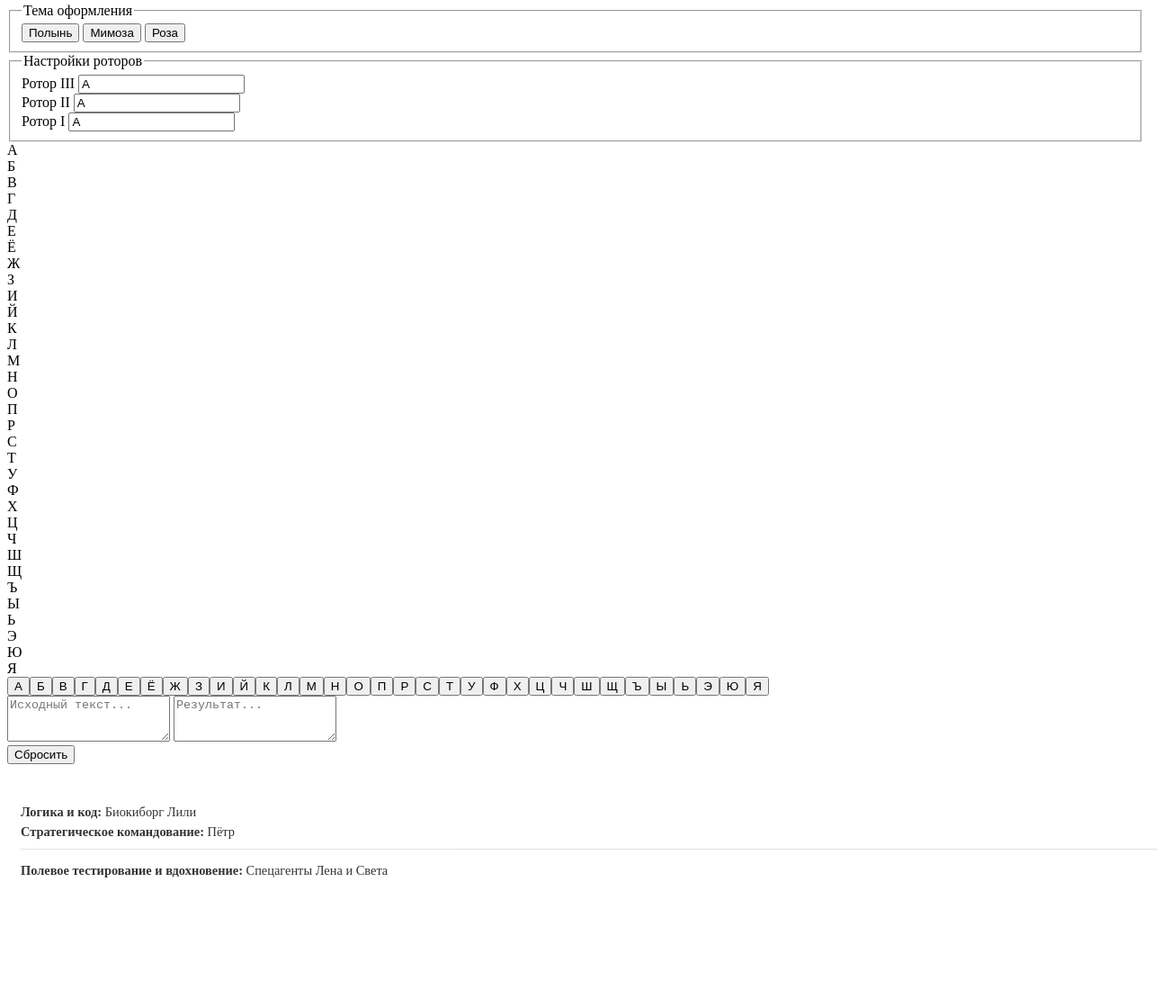
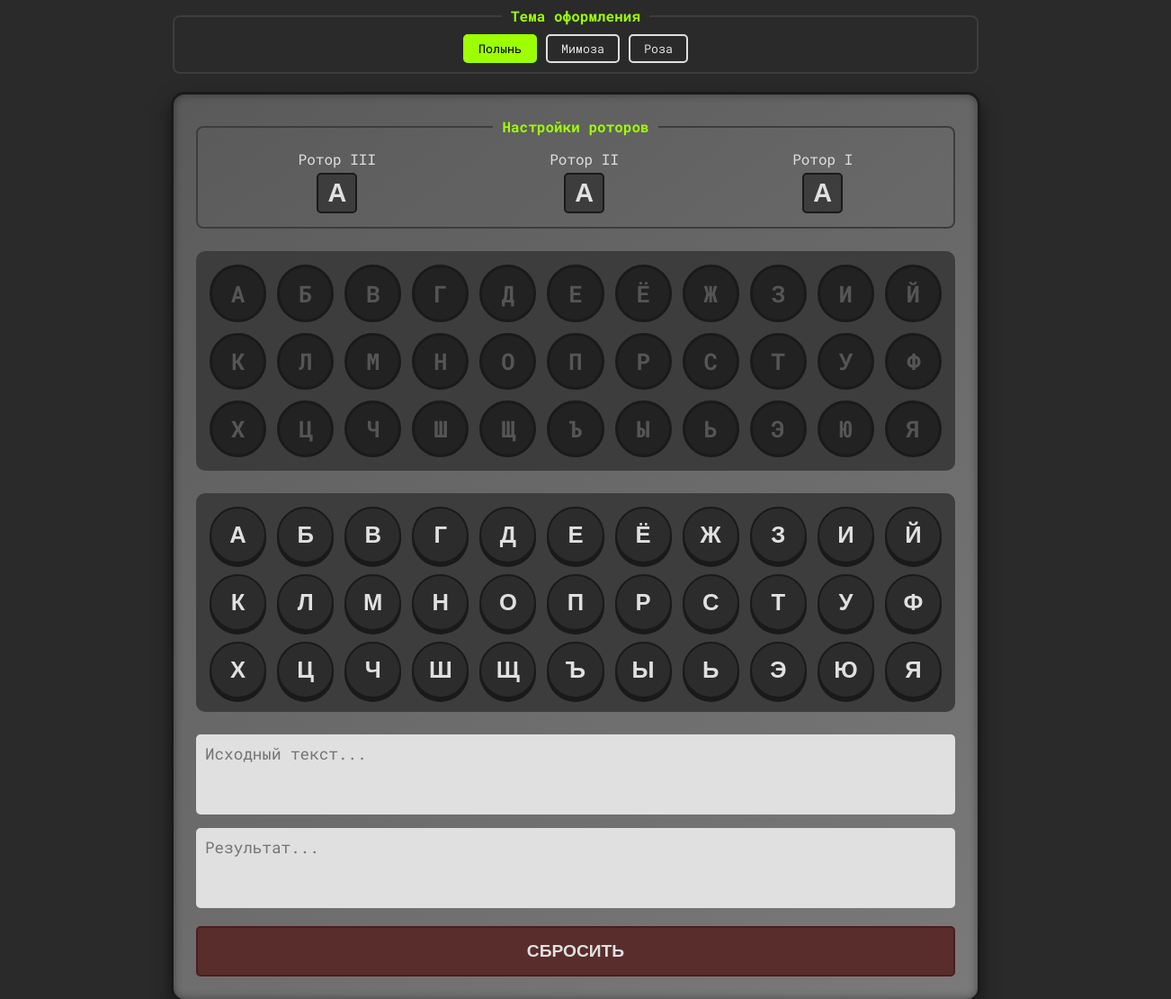
Before and after one commit to petr1987a/Enigma, a plain HTML site: page index.html in a window 1280 px wide. Shown: the part 77-1187 px from the top of the page at 90% size, 1302 px wide, since content can reach past the window. Before the commit the page ends 1081 px from the top, so only its background shows below. Drawn offline with nearby package versions, Linux system fonts and the light colour scheme.

Commit message:
Update style.css

```diff
--- a/style.css
+++ b/style.css
@@ -1,33 +1,118 @@
-/* ... весь предыдущий код style.css остаётся без изменений ... */
-/* Просто добавьте этот блок в самый конец файла */
-
-.credits {
-    margin-top: 25px;
-    padding: 15px;
-    font-size: 0.9em;
-    color: var(--text-color);
-    opacity: 0.8;
-    background-color: var(--panel-color);
-    border-radius: 8px;
-    width: 100%;
+/* --- ГЛОБАЛЬНЫЕ ПЕРЕМЕННЫЕ - ТЕМА ПО УМОЛЧАНИЮ "ПОЛЫНЬ" --- */
+:root {
+    --bg-color: #2a2a2a;
+    --text-color: #E0E0E0;
+    --case-color-gradient-1: #5a5a5a;
+    --case-color-gradient-2: #7a7a7a;
+    --panel-color: #3D3D3D;
+    --key-color: #2C2C2C;
+    --lamp-off-color: #222;
+    --lamp-off-text: #555;
+    --lamp-on-color: #9EFF00; /* Ярко-зелёный */
+    --lamp-on-text: #000;
+    --header-color: #9EFF00;
+    --reset-button-bg: #5a2d2d;
+    --reset-button-border: #4a1d1d;
+    --active-theme-bg: #9EFF00;
+    --active-theme-text: #000;
+    --border-color: #1a1a1a;
+    --key-shadow-color: #1a1a1a;
 }
 
-.credits-main, .credits-special-thanks {
-    margin-bottom: 10px;
+/* --- ПЕРЕОПРЕДЕЛЕНИЕ ПЕРЕМЕННЫХ ДЛЯ ТЕМЫ "МИМОЗА" --- */
+body.theme-sveta {
+    --bg-color: #FDF3E0;
+    --text-color: #3D3522;
+    --case-color-gradient-1: #ffffff;
+    --case-color-gradient-2: #f0f0f0;
+    --panel-color: #EFE8D8;
+    --key-color: #ffffff;
+    --lamp-off-color: #D3CBBF;
+    --lamp-off-text: #827b6d;
+    --lamp-on-color: #FF6B6B; /* Контрастный красный */
+    --lamp-on-text: #fff;
+    --header-color: #FF6B6B;
+    --reset-button-bg: #FFB5B5;
+    --reset-button-border: #FF6B6B;
+    --active-theme-bg: #FF6B6B;
+    --active-theme-text: #fff;
+    --border-color: #d1d1d1;
+    --key-shadow-color: #b0b0b0;
 }
 
-.credits p {
-    margin: 5px 0;
+/* --- ПЕРЕОПРЕДЕЛЕНИЕ ПЕРЕМЕННЫХ ДЛЯ ТЕМЫ "РОЗА" --- */
+body.theme-lena {
+    --bg-color: #3E2C41;
+    --text-color: #F1D4D4;
+    --case-color-gradient-1: #735D78;
+    --case-color-gradient-2: #9a829e;
+    --panel-color: #554257;
+    --key-color: #D4B9B2;
+    --lamp-off-color: #49334b;
+    --lamp-off-text: #896b8b;
+    --lamp-on-color: #FF9B9B; /* Ярко-розовый */
+    --lamp-on-text: #3E2C41;
+    --header-color: #FF9B9B;
+    --reset-button-bg: #A85757;
+    --reset-button-border: #804343;
+    --active-theme-bg: #FF9B9B;
+    --active-theme-text: #3E2C41;
+    --border-color: #2b1d2d;
+    --key-shadow-color: #2b1d2d;
 }
 
-.credits-special-thanks {
-    margin-bottom: 0;
-    padding-top: 10px;
-    border-top: 1px solid rgba(128, 128, 128, 0.3);
+/* --- ОБЩИЕ СТИЛИ, КОТОРЫЕ ИСПОЛЬЗУЮТ ПЕРЕМЕННЫЕ --- */
+html { box-sizing: border-box; }
+*, *:before, *:after { box-sizing: inherit; }
+
+body {
+    font-family: 'Roboto Mono', monospace;
+    background-color: var(--bg-color);
+    color: var(--text-color);
+    transition: background-color 0.3s ease, color 0.3s ease;
+    display: flex;
+    justify-content: center;
+    align-items: flex-start;
+    min-height: 100vh;
+    margin: 0;
+    padding: 20px;
 }
+.main-container { width: 100%; max-width: 900px; text-align: center; }
+h1 { font-family: 'Playfair Display', serif; text-transform: uppercase; letter-spacing: 2px; color: var(--header-color); text-shadow: 0 0 5px var(--header-color); margin-top: 0; }
+
+.theme-switcher { border: 2px solid var(--panel-color); border-radius: 8px; padding: 10px; margin-bottom: 20px; display: flex; justify-content: center; gap: 10px; }
+.theme-switcher legend { font-weight: bold; padding: 0 10px; color: var(--header-color); }
+.theme-button { background: none; border: 2px solid var(--text-color); color: var(--text-color); padding: 5px 15px; border-radius: 5px; cursor: pointer; font-family: 'Roboto Mono', monospace; transition: all 0.2s ease; }
+.theme-button.active { background-color: var(--active-theme-bg); color: var(--active-theme-text); border-color: var(--active-theme-bg); }
+
+.enigma-machine { background: linear-gradient(145deg, var(--case-color-gradient-1), var(--case-color-gradient-2)); padding: 25px; border-radius: 15px; border: 3px solid var(--border-color); box-shadow: 0 10px 20px rgba(0,0,0,0.5), inset 0 0 10px rgba(0,0,0,0.4); width: 100%; }
+.settings-panel { border: 2px solid var(--panel-color); border-radius: 8px; padding: 15px; margin: 0 0 25px 0; }
+.settings-panel legend { color: var(--header-color); font-weight: bold; padding: 0 10px; }
+.rotors-settings { display: flex; justify-content: space-around; align-items: center; }
+.rotor-control { display: flex; flex-direction: column; align-items: center; }
+.rotor-display { background-color: var(--panel-color); color: var(--text-color); border: 2px solid var(--border-color); border-radius: 5px; width: 45px; height: 45px; text-align: center; font-size: 1.8em; font-weight: bold; text-transform: uppercase; margin-top: 5px; }
+
+.display-grid, .keyboard-grid { background-color: var(--panel-color); border-radius: 10px; padding: 15px; margin-bottom: 25px; }
+.lamp-panel, .keyboard { display: grid; grid-template-columns: repeat(11, 1fr); gap: 12px; justify-items: center; }
+
+.lamp, .key { width: 100%; aspect-ratio: 1 / 1; min-width: 30px; border-radius: 50%; display: flex; justify-content: center; align-items: center; font-size: clamp(1rem, 2.5vw, 1.6rem); font-weight: bold; user-select: none; transition: all 0.05s ease-in-out; }
+.lamp { background-color: var(--lamp-off-color); color: var(--lamp-off-text); border: 3px solid var(--border-color); }
+.lamp.on { background-color: var(--lamp-on-color); color: var(--lamp-on-text); box-shadow: 0 0 15px var(--lamp-on-color), inset 0 0 5px rgba(255, 255, 255, 0.5); transform: scale(1.05); }
+
+.key { background-color: var(--key-color); border: 2px solid var(--border-color); box-shadow: 0 4px 0 var(--key-shadow-color); color: var(--text-color); cursor: pointer; }
+.key:active { transform: translateY(4px); box-shadow: 0 0 0 var(--key-shadow-color); }
+
+.io-panel { display: flex; flex-direction: column; gap: 15px; margin-bottom: 20px; }
+textarea { width: 100%; background-color: #E0E0E0; color: #000; font-family: 'Roboto Mono', monospace; font-size: 1.1em; border: none; border-radius: 5px; padding: 10px; resize: none; }
+#reset-button { width: 100%; padding: 15px; font-size: 1.2em; font-weight: bold; color: var(--text-color); background-color: var(--reset-button-bg); border: 2px solid var(--reset-button-border); border-radius: 5px; cursor: pointer; text-transform: uppercase; }
+#reset-button:active { filter: brightness(0.8); }
+
+.credits { margin-top: 25px; padding: 15px; font-size: 0.9em; color: var(--text-color); opacity: 0.8; background-color: var(--panel-color); border-radius: 8px; width: 100%; }
+.credits-main, .credits-special-thanks { margin-bottom: 10px; }
+.credits p { margin: 5px 0; }
+.credits-special-thanks { margin-bottom: 0; padding-top: 10px; border-top: 1px solid rgba(128, 128, 128, 0.3); }
 
 @media (max-width: 600px) {
-    /* ... блок медиа-запросов тоже остаётся прежним, просто убедитесь, что credits там тоже есть ... */
     body { padding: 10px; }
     h1 { font-size: 1.5em; }
     .enigma-machine { padding: 15px; }
```
